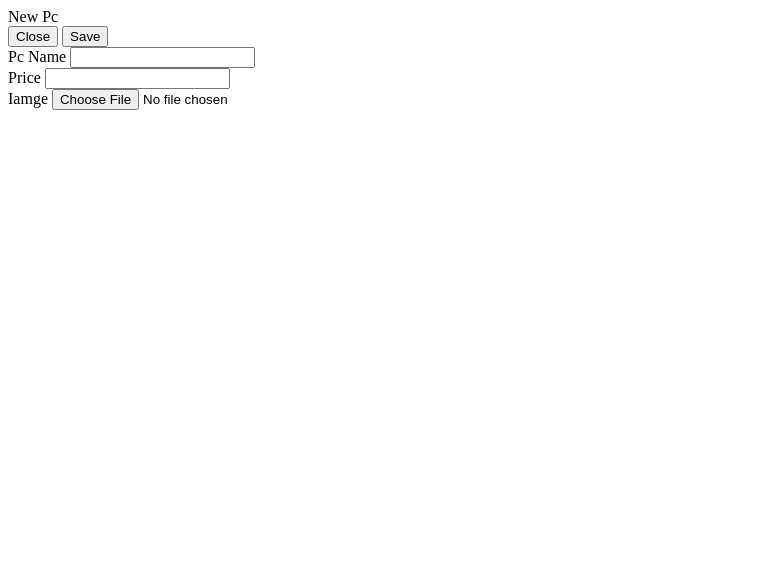
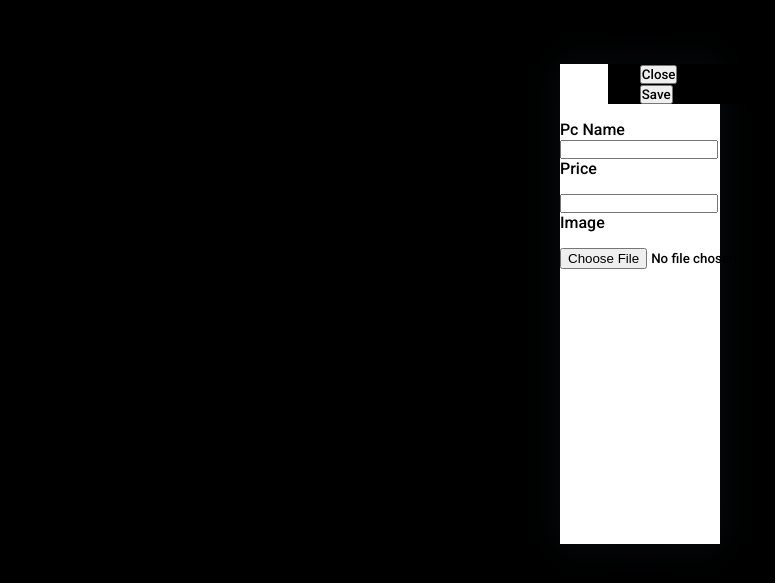
Before and after one commit to Ihor-Butenko/PCShop, a PHP site: page /admin/popup.php in a window 1280 px wide. Shown: the top 583 px of the page, without its empty margins (0-775 px from the left). Run offline with PHP 8.4, Linux system fonts and the light colour scheme.

Commit message:
feat || add add pc sistem

```diff
--- /dev/null
+++ b/admin/Popupcss/popup.css
@@ -0,0 +1,42 @@
+@import url('https://fonts.googleapis.com/css2?family=Roboto:wght@400;500;700&display=swap');
+
+*{
+	margin:0; padding:0;
+    top:0; left:0; right:0;
+    box-sizing: border-box;
+    font-family: 'Roboto', sans-serif;
+    font-weight: 500;
+    text-decoration: none;
+    transition: .2s linear;
+}
+
+
+body{
+	background-color: black;
+}
+
+#mypopup{
+	margin-left: 35rem;
+	margin-right: 35rem;
+	margin-top: 4rem;
+	box-shadow: 0px 0px 35px 1px rgba(34, 60, 80, 0.2);
+	height: 30rem;
+	background-color: white;
+}
+
+.addPc_top_container{
+	display: flex;
+	justify-content: space-between;
+	margin-bottom: 1rem;
+	margin-left: 3rem;
+	width: 100%;
+	background-color: black;
+}
+
+.addPc_top_buttons_container{
+	margin-right: 6rem;
+}
+
+#product-price{
+	margin-top: 1rem;
+}
--- a/admin/css/catalog.css
+++ b/admin/css/catalog.css
@@ -49,7 +49,3 @@
 	cursor: pointer;
 	margin-top: 0.3rem;
 }
-
-.popup {
-	display: flex;
-}
--- a/admin/popup.php
+++ b/admin/popup.php
@@ -21,12 +21,13 @@
     <meta http-equiv="X-UA-Compatible" content="IE=edge">
     <meta name="viewport" content="width=device-width, initial-scale=1.0">
     <title>Document</title>
+    <link rel="stylesheet" href="Popupcss/popup.css">
 </head>
 <body>
     <div class="popup" id="mypopup">
         <div class="wrapper">
             <form method="post">
-                <div class="addPc_top_container">
+                <div class="addPc_top_container"id="popup_containers">
                     <div class="addPc_top_text_container">
                         New Pc
                     </div>
@@ -35,17 +36,17 @@
                         <button class="button" id="save" name="submit">Save</button>
                     </div>
                 </div>
-                <div class="addPc_main_input_container">
-                    <div class="input-item">
+                <div class="addPc_main_input_container" >
+                    <div class="input-item" id="popup_main_containers">
                         <label for="#product-name">Pc Name</label>
                         <input id="product-name" type="text" name="product-name">
                     </div>
-                    <div class="input-item">
+                    <div class="input-item" id="popup_main_containers">
                         <label for="#product-price">Price</label>
                         <input id="product-price" type="varchar" name="product-price">
                     </div>
-                    <div class="input-item">
-                        <label for="#product-image">Iamge</label>
+                    <div class="input-item" id="popup_main_containers">
+                        <label for="#product-image">Image</label>
                         <input id="product-price" type="file" name="image">
                     </div>
                 </div>
```
